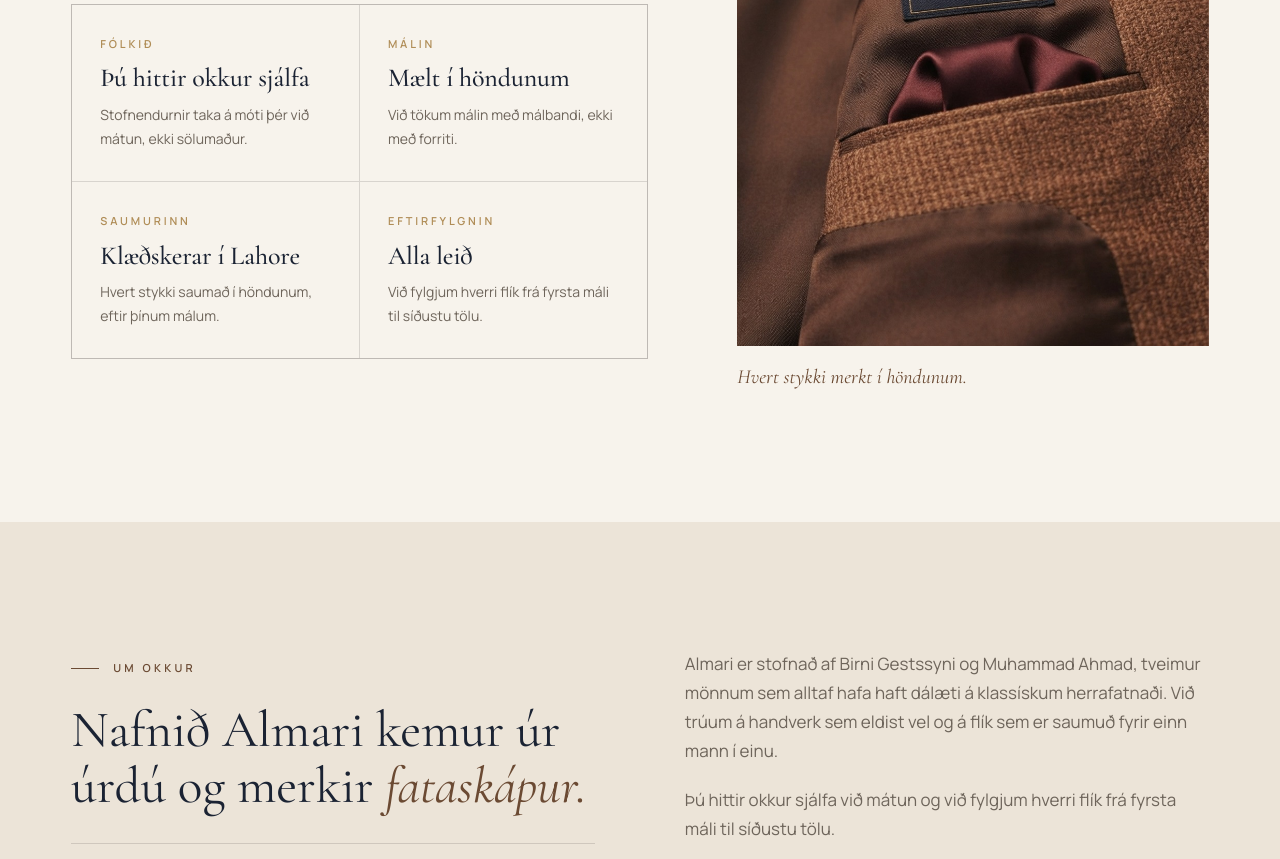
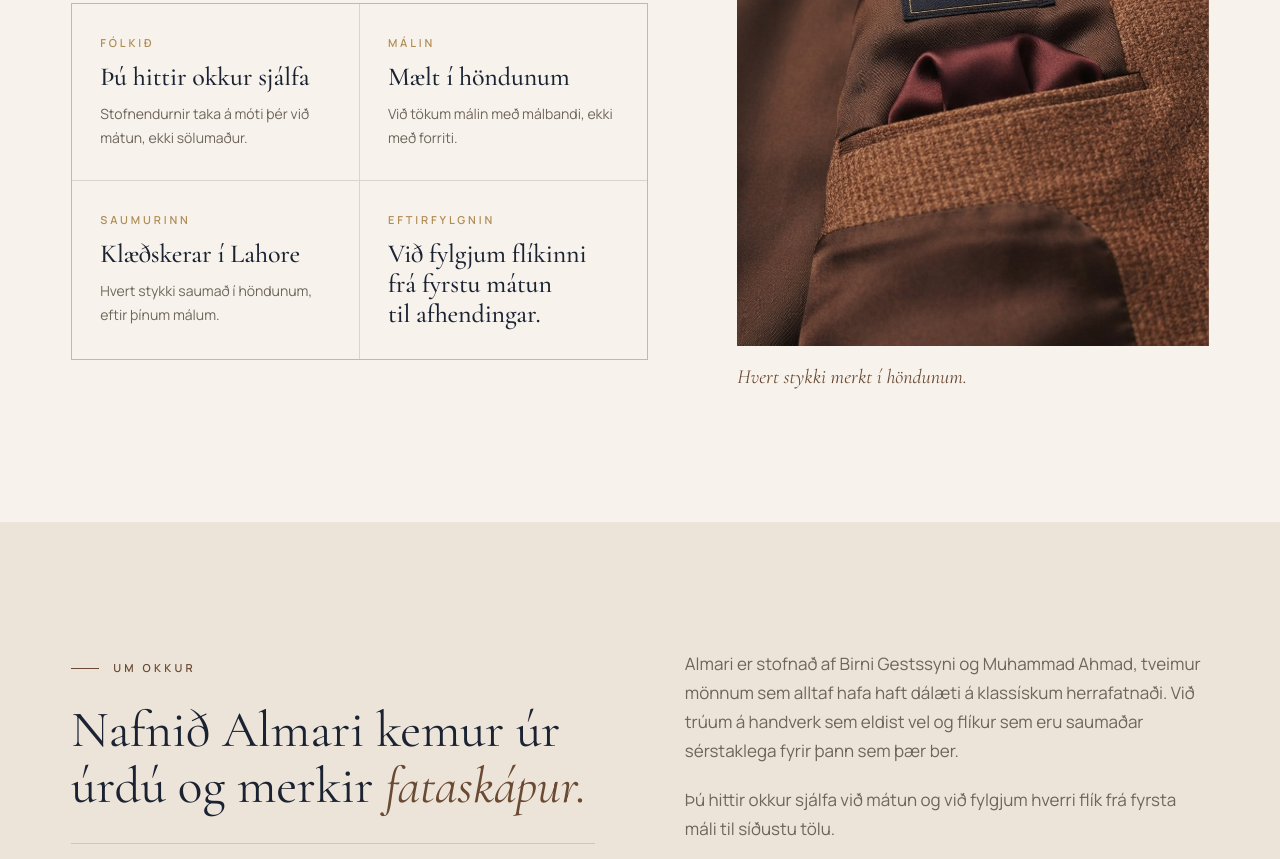
Before and after one commit to bjorngest-lab/almari, a plain HTML site: page index.html in a window 1280 px wide. Shown: the part 4235-5094 px from the top of the page. Drawn offline with nearby package versions, Linux system fonts and the light colour scheme; a web font is replaced by a local one.

Commit message:
Almari: Um okkur, Eftirfylgnin og Sérsaumuð jakkaföt

```diff
--- a/index.html
+++ b/index.html
@@ -274,7 +274,7 @@ footer small{display:flex;flex-wrap:wrap;justify-content:space-between;gap:8px;m
       </div>
       <div class="garments">
         <article class="g rv">
-          <div class="swatch sw-navy"><span class="tag">Heilt sett</span></div>
+          <div class="swatch sw-navy"><span class="tag">Sérsaumuð jakkaföt</span></div>
           <div class="body"><span class="n">i.</span><h3>Jakkaföt</h3><p>Heilt sett, sérsniðið að þínu lagi og smekk, frá fyrsta hnappi til síðasta spors.</p></div>
         </article>
         <article class="g rv">
@@ -325,7 +325,7 @@ footer small{display:flex;flex-wrap:wrap;justify-content:space-between;gap:8px;m
           <div><span class="k">Fólkið</span><h3>Þú hittir okkur sjálfa</h3><p>Stofnendurnir taka á móti þér við mátun, ekki sölumaður.</p></div>
           <div><span class="k">Málin</span><h3>Mælt í höndunum</h3><p>Við tökum málin með málbandi, ekki með forriti.</p></div>
           <div><span class="k">Saumurinn</span><h3>Klæðskerar í Lahore</h3><p>Hvert stykki saumað í höndunum, eftir þínum málum.</p></div>
-          <div><span class="k">Eftirfylgnin</span><h3>Alla leið</h3><p>Við fylgjum hverri flík frá fyrsta máli til síðustu tölu.</p></div>
+          <div><span class="k">Eftirfylgnin</span><h3>Við fylgjum flíkinni frá fyrstu mátun til afhendingar.</h3></div>
         </div>
       </div>
       <figure class="label-photo rv">
@@ -343,7 +343,7 @@ footer small{display:flex;flex-wrap:wrap;justify-content:space-between;gap:8px;m
         <div class="gloss"><b>الماری</b><span>almari · fataskápur</span></div>
       </div>
       <div class="text rv">
-        <p>Almari er stofnað af Birni Gestssyni og Muhammad Ahmad, tveimur mönnum sem alltaf hafa haft dálæti á klassískum herrafatnaði. Við trúum á handverk sem eldist vel og á flík sem er saumuð fyrir einn mann í einu.</p>
+        <p>Almari er stofnað af Birni Gestssyni og Muhammad Ahmad, tveimur mönnum sem alltaf hafa haft dálæti á klassískum herrafatnaði. Við trúum á handverk sem eldist vel og flíkur sem eru saumaðar sérstaklega fyrir þann sem þær ber.</p>
         <p>Þú hittir okkur sjálfa við mátun og við fylgjum hverri flík frá fyrsta máli til síðustu tölu.</p>
         <div class="founders"><span class="mono" aria-hidden="true">B&amp;M</span><div><b>Björn &amp; Muhammad</b><span>Stofnendur Almari</span></div></div>
       </div>
```
